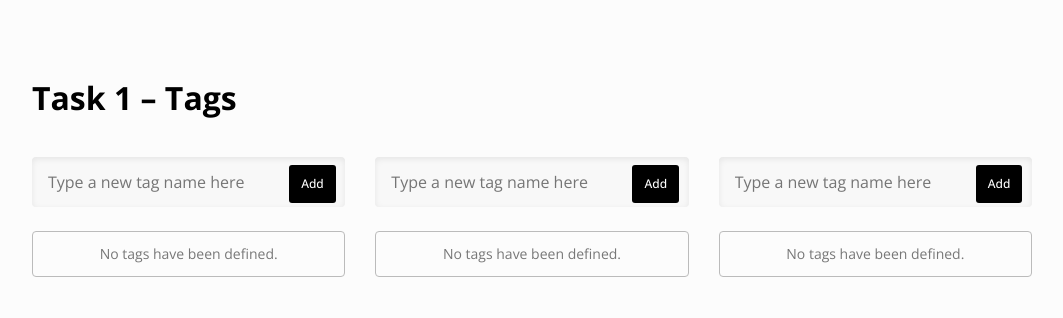
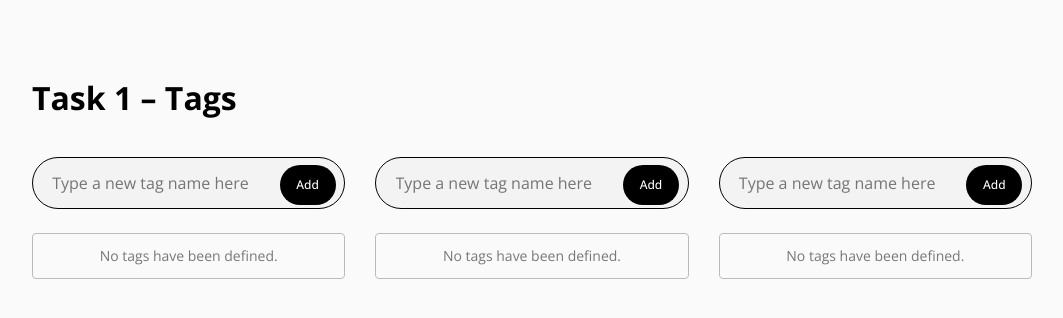
Before and after one commit to Hofik9/test-task-1, a Next.js app: page / in a window 1280 px wide. Shown: the top 318 px of the page, without its empty margins (108-1171 px from the left). Built offline with nearby package versions, Linux system fonts and the light colour scheme.

Commit message:
minor UI tweaks

```diff
--- a/containers/home/list/index.tsx
+++ b/containers/home/list/index.tsx
@@ -44,7 +44,7 @@ export const List: FC<Props> = ({ tags, onRemove, onAdd }) => {
         <Ul>
           {tags.map((tag, i) => (
             <ListItem key={i}>
-              {tag}
+              <span>{tag}</span>
 
               <RemoveButton
                 aria-label="Remove"
--- a/containers/home/list/styled.ts
+++ b/containers/home/list/styled.ts
@@ -8,20 +8,46 @@ export const Ul = styled.ul`
 `
 
 export const ListItem = styled.li`
-  display: block;
+  display: flex;
+  align-items: center;
   position: relative;
-  padding: 1em;
+  padding: 0 1em;
   margin: 1rem 0;
-  border-radius: 4px;
+  border-radius: 4rem;
   border: 1px solid transparent;
   transition: border-color 0.4s, background-color 0.4s;
   box-shadow: 0 5px 14px rgba(0, 0, 0, 0.05), 0 2px 6px rgba(0, 0, 0, 0.05);
   background-color: white;
 
+  &::before {
+    content: '';
+    display: block;
+    width: 1.4rem;
+    height: 1.4rem;
+    margin-right: 1em;
+    border-radius: 50%;
+    box-shadow: inset 0 2px 6px rgba(0, 0, 0, 0.2);
+    flex-shrink: 0;
+    background-color: #fcfcfc;
+  }
+
+  span {
+    display: flex;
+    align-self: stretch;
+    align-items: center;
+    border-left: 1px dashed #ddd;
+    transition: border-color 0.4s;
+    padding: 1em 0 1em 1em;
+  }
+
   &:hover,
   &:focus {
     border-color: #ff8888;
     background-color: #fff5f5;
+
+    span {
+      border-left-color: #ffbbbb;
+    }
   }
 `
 
@@ -44,12 +70,12 @@ export const Form = styled.form`
 
 export const Input = styled.input`
   ${styleReset}
-  padding: 1em 4em 1em 1em;
+  padding: 1em 4em 1em 1.2em;
   margin: 1rem 0;
-  border-radius: 4px;
+  border-radius: 4rem;
   width: 100%;
-  box-shadow: inset 0 2px 6px rgba(0, 0, 0, 0.08);
-  background-color: #f8f8f8;
+  border: 1px solid black;
+  background-color: #f3f3f3;
 `
 
 export const SubmitButton = styled.button`
@@ -57,14 +83,20 @@ export const SubmitButton = styled.button`
   position: absolute;
   top: 0;
   right: 0;
-  padding: 1em;
+  padding: 1.1em 1.4em;
   margin: 1.5em 0.8em;
   font-size: 1.2rem;
   color: white;
-  border-radius: 3px;
+  border-radius: 4rem;
   font-weight: 500;
   cursor: pointer;
+  transition: background-color 0.3s;
   background-color: black;
+
+  &:hover,
+  &:focus {
+    background-color: #444;
+  }
 `
 
 export const EmptyMessage = styled.p`
--- a/styles/global.ts
+++ b/styles/global.ts
@@ -22,7 +22,7 @@ export const GlobalStyle = createGlobalStyle`
 
   body {
     font-size: 1.6rem;
-    background-color: #fcfcfc;
+    background-color: #fafafa;
   }
 
   *,
```
